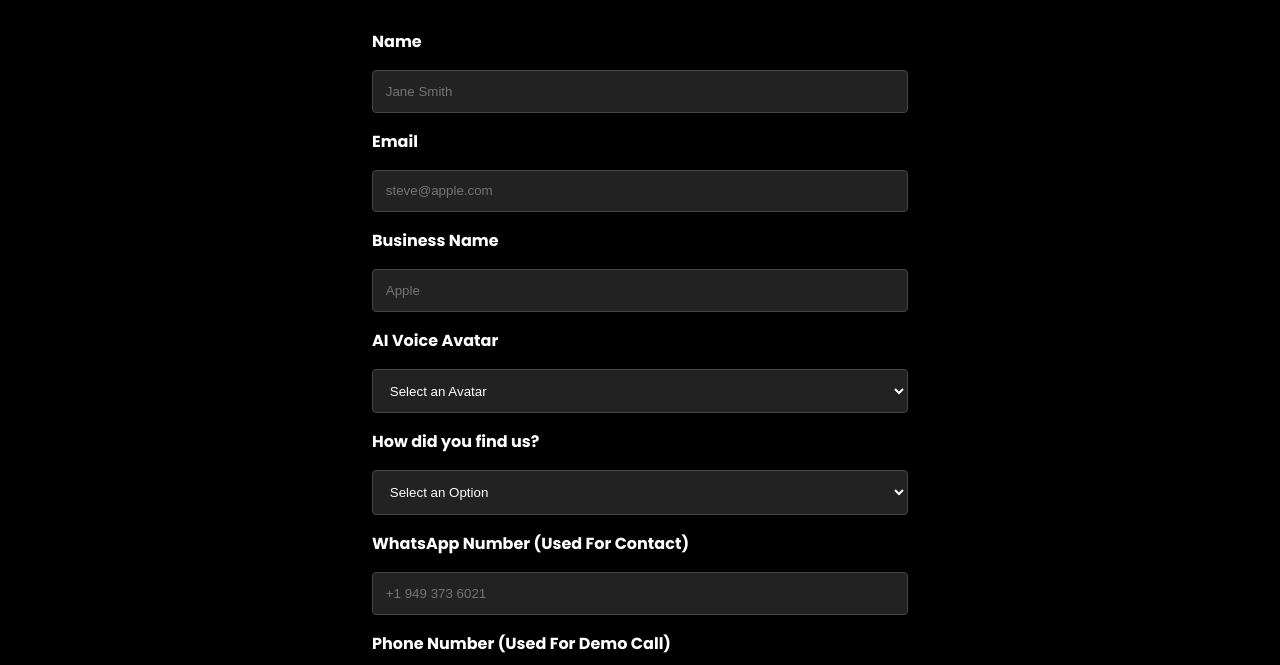
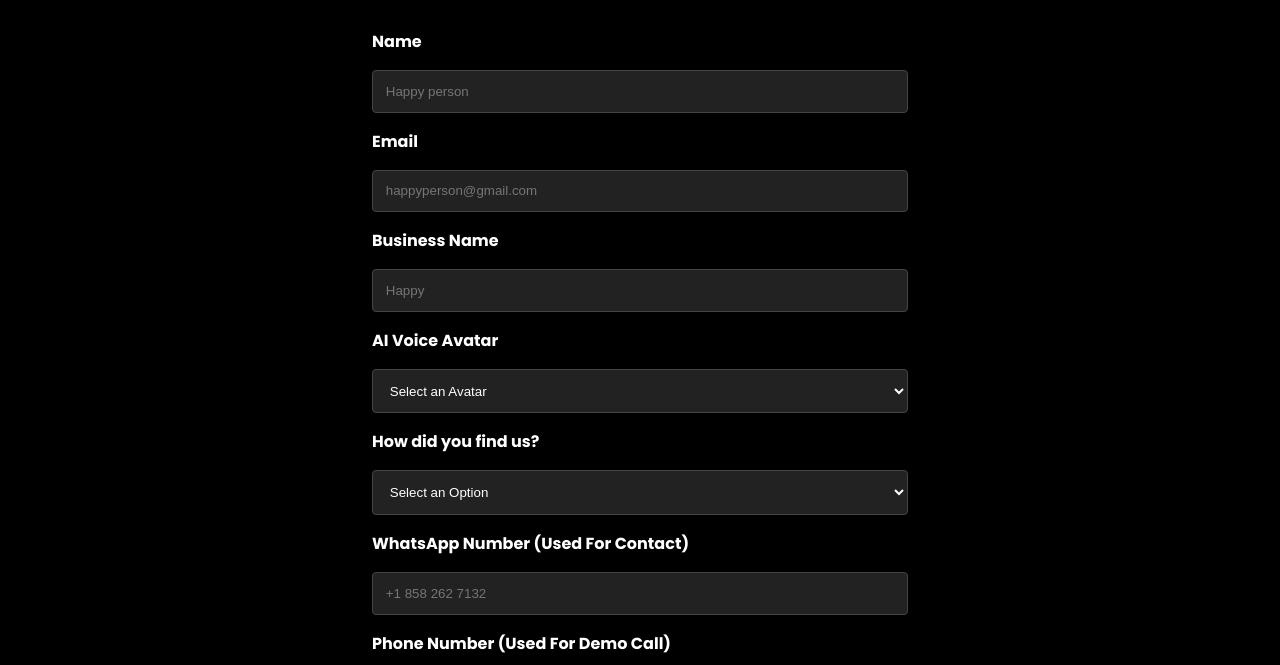
Before and after one commit to Ishan-muhammed/Exile-frontend, a React (Vite) app: page /demo in a window 1280 px wide. Shown: the part 244-909 px from the top of the page. Built offline with nearby package versions, Linux system fonts and the light colour scheme; a web font is replaced by a local one.

Commit message:
blue rose

```diff
--- a/src/components/Freedemo.jsx
+++ b/src/components/Freedemo.jsx
@@ -47,7 +47,7 @@ const DemoForm = () => {
         <label>Name</label>
         <input
           type="text"
-          placeholder="Jane Smith"
+          placeholder="Happy person"
           value={name}
           onChange={(e) => setName(e.target.value)}
           required
@@ -56,7 +56,7 @@ const DemoForm = () => {
         <label>Email</label>
         <input
           type="email"
-          placeholder="steve@apple.com"
+          placeholder="happyperson@gmail.com"
           value={email}
           onChange={(e) => setEmail(e.target.value)}
           required
@@ -65,7 +65,7 @@ const DemoForm = () => {
         <label>Business Name</label>
         <input
           type="text"
-          placeholder="Apple"
+          placeholder="Happy"
           value={businessName}
           onChange={(e) => setBusinessName(e.target.value)}
         />
@@ -79,12 +79,6 @@ const DemoForm = () => {
           <option value="">Select an Avatar</option>
           <option value="Jordan - American Accent (Hospital Appointment Reminder)">
             Jordan - American Accent (Hospital Appointment Reminder)
-          </option>
-          <option value="Samantha - British Accent (E-Commerce Promotion)">
-            Samantha - British Accent (E-Commerce Promotion)
-          </option>
-          <option value="Liam - Australian Accent (Tech Support)">
-            Liam - Australian Accent (Tech Support)
           </option>
           {/* Add more options as needed */}
         </select>
@@ -104,7 +98,7 @@ const DemoForm = () => {
         <label>WhatsApp Number (Used For Contact)</label>
         <input
           type="tel"
-          placeholder="+1 949 373 6021"
+          placeholder="+1 858 262 7132"
           value={whatsappNumber}
           onChange={(e) => setWhatsappNumber(e.target.value)}
         />
@@ -112,7 +106,7 @@ const DemoForm = () => {
         <label>Phone Number (Used For Demo Call)</label>
         <input
           type="tel"
-          placeholder="+1 949 373 6021"
+          placeholder="+1 858 262 7132"
           value={phoneNumber}
           onChange={(e) => setPhoneNumber(e.target.value)}
         />
```
